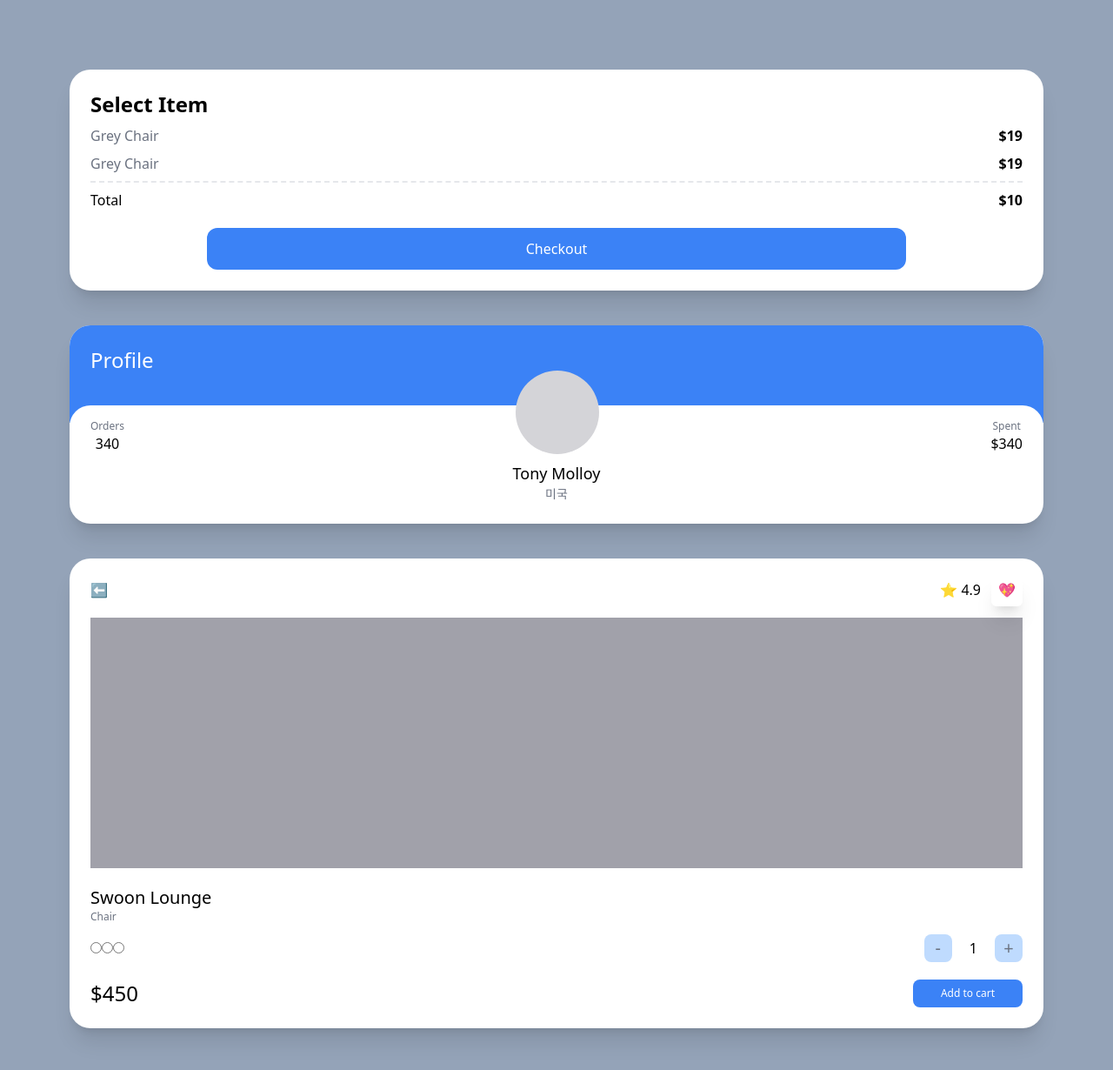
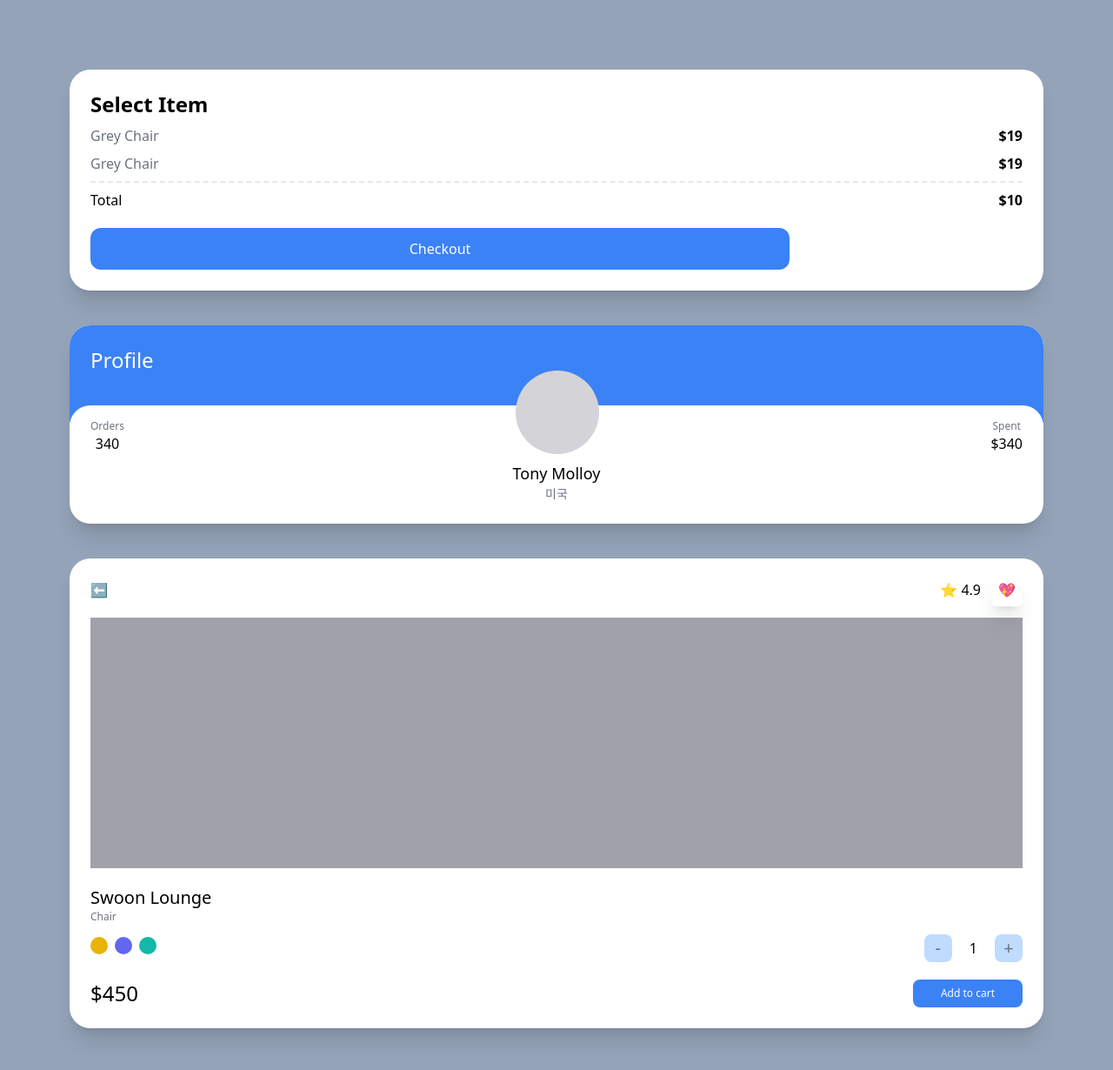
Before and after one commit to MeluvRose/clone-carrot, a Next.js app: page / in a window 1280 px wide. Shown: the top 1230 px of the page at 87% size. Built offline with nearby package versions, Linux system fonts and the light colour scheme.

Commit message:
#4.4 Modifiers

```diff
--- a/pages/index.tsx
+++ b/pages/index.tsx
@@ -17,13 +17,15 @@ const Home: NextPage = () => {
           <span>Total</span>
           <span className="font-semibold">$10</span>
         </div>
-        <div
+        <button
           className="mt-5 bg-blue-500 text-white p-3
           text-center rounded-xl w-3/4 mx-auto
+          hover:bg-teal-500 hover:text-black
+          active:bg-yellow-500 focus:bg-red-500
          "
         >
           Checkout
-        </div>
+        </button>
       </div>
       <div className="bg-white overflow-hidden rounded-3xl shadow-xl">
         <div className="bg-blue-500 p-6 pb-14">
@@ -60,10 +62,10 @@ const Home: NextPage = () => {
           <span className="font-medium text-xl">Swoon Lounge</span>
           <span className="text-xs text-gray-500">Chair</span>
           <div className="mt-3 mb-5 flex justify-between items-center">
-            <div>
-              <input type="radio" />
-              <input type="radio" />
-              <input type="radio" />
+            <div className="space-x-2">
+              <button className="w-5 h-5 rounded-full bg-yellow-500" />
+              <button className="w-5 h-5 rounded-full bg-indigo-500" />
+              <button className="w-5 h-5 rounded-full bg-teal-500" />
             </div>
             <div className="flex items-center space-x-5">
               <button className=" rounded-lg bg-blue-200 flex justify-center items-center aspect-square w-8 text-xl text-gray-500">
```
